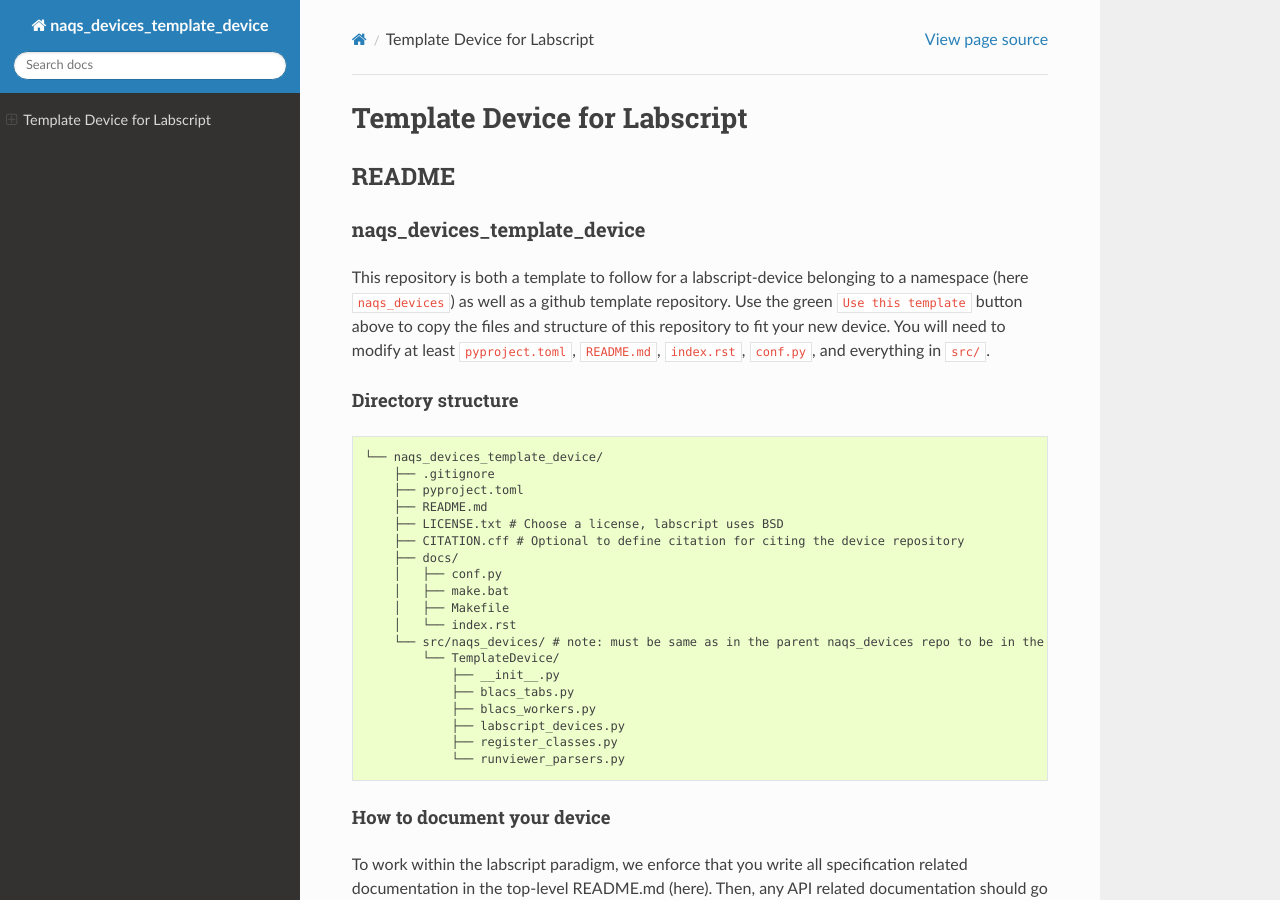
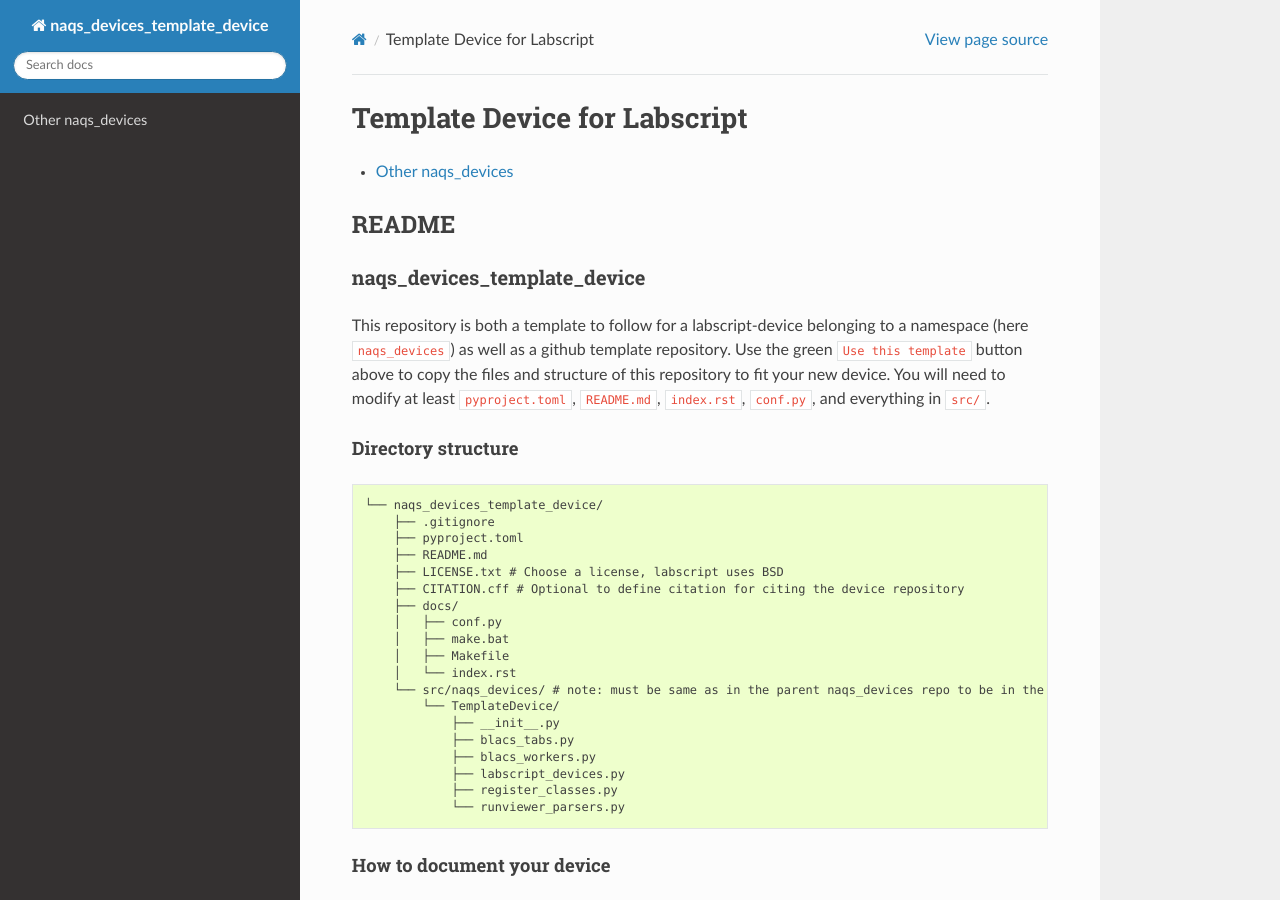
Before and after one commit to naqslab/naqs_devices_template_device, a Sphinx documentation site: the page built from docs/index.rst, in a window 1280 px wide and 900 px high. Built offline with Sphinx 7.4.7 and the Read the Docs theme 3.1.0, drawn with Linux system fonts in a browser that asks for light colours.

```diff
--- a/docs/conf.py
+++ b/docs/conf.py
@@ -18,7 +18,7 @@ import importlib.metadata
 
 # -- Project information -----------------------------------------------------
 
-project = 'naqs_devices_template_device' # EDITME
+project = 'naqs_devices_template_device'
 copyright = '2025, naqslab'
 author = 'naqslab'
 
--- a/docs/index.rst
+++ b/docs/index.rst
@@ -1,5 +1,10 @@
 Template Device for Labscript
 =============================
+
+.. toctree::
+   :maxdepth: 2
+
+   Other naqs_devices <https://naqs-devices.readthedocs.io/en/latest/devices/>
 
 README
 ------
```
